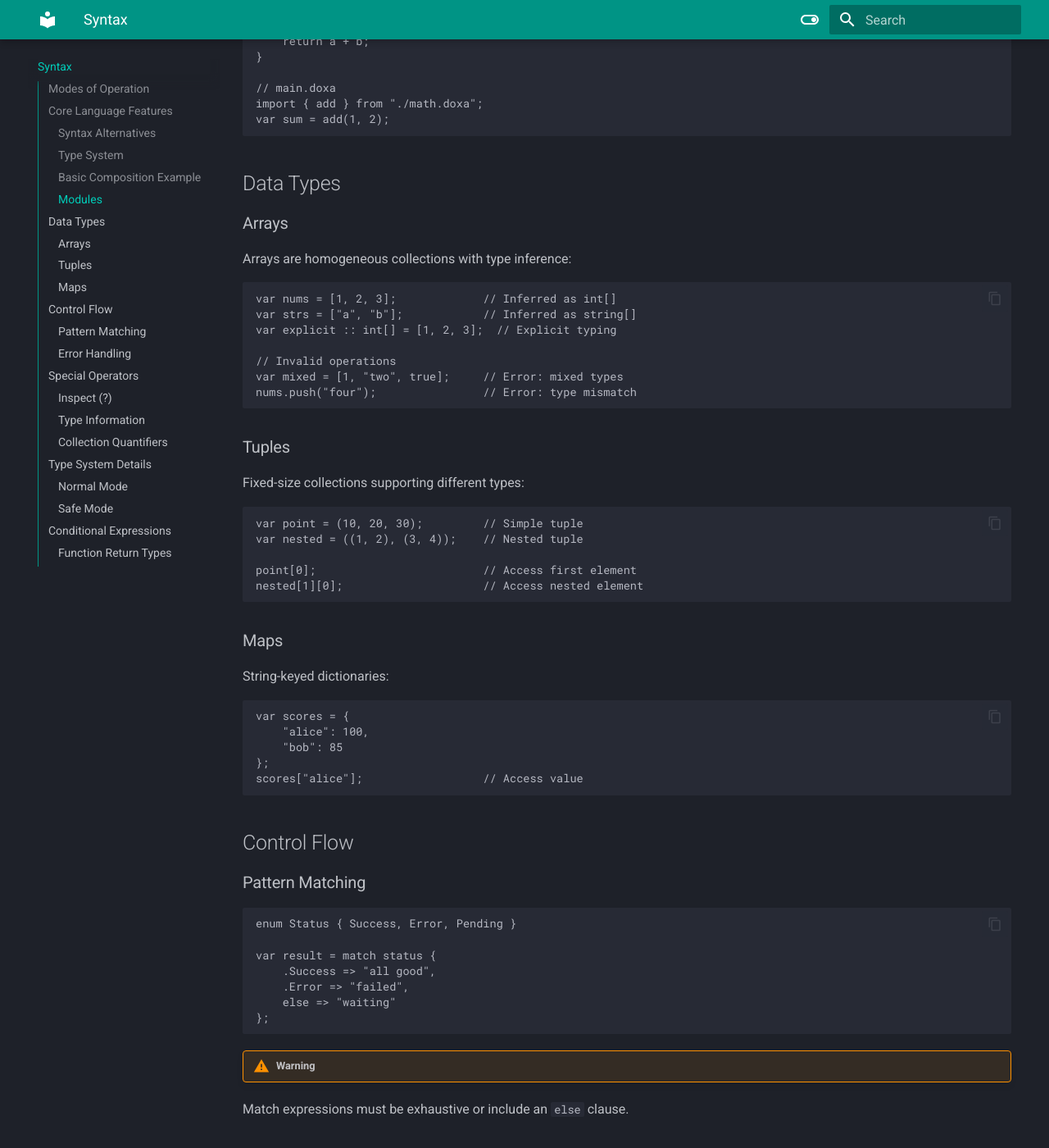
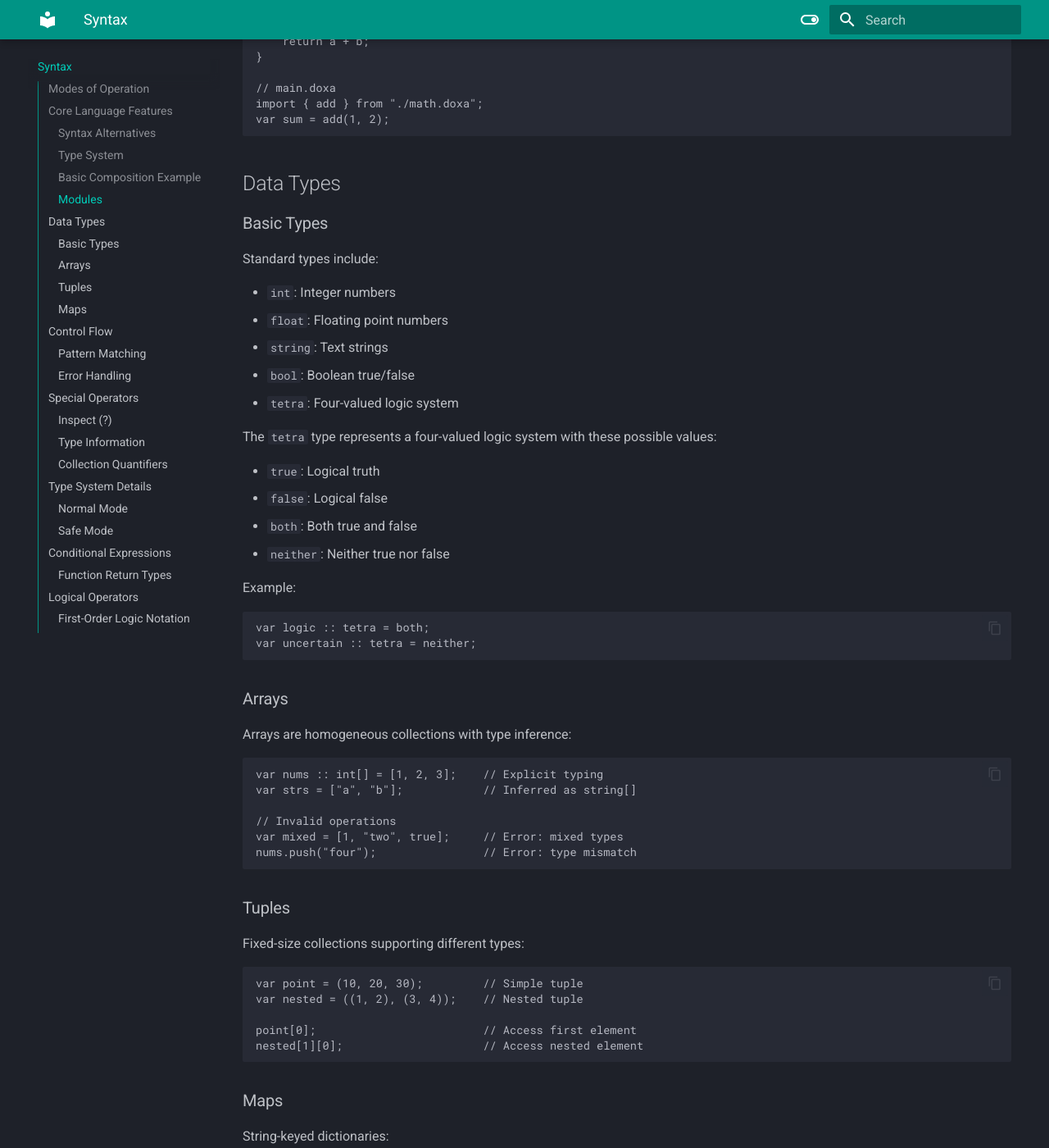
Before and after one commit to mirror-shades/doxa, an MkDocs documentation site: the page built from docs/syntax.md, in a window 1280 px wide and 1400 px high, scrolled down 1702 px. Shown: the whole window at 82% size. Built offline with MkDocs 1.6.1 and Material for MkDocs 9.7.7, drawn with Linux system fonts in a browser that asks for light colours; some of the changed text lies outside the part shown.

Commit message:
tetras can be created and compared with bools!

````diff
--- a/docs/syntax.md
+++ b/docs/syntax.md
@@ -70,14 +70,37 @@
 
 ## Data Types
 
+### Basic Types
+
+Standard types include:
+
+- `int`: Integer numbers
+- `float`: Floating point numbers
+- `string`: Text strings
+- `bool`: Boolean true/false
+- `tetra`: Four-valued logic system
+
+The `tetra` type represents a four-valued logic system with these possible values:
+
+- `true`: Logical truth
+- `false`: Logical false
+- `both`: Both true and false
+- `neither`: Neither true nor false
+
+Example:
+
+```doxa
+var logic :: tetra = both;
+var uncertain :: tetra = neither;
+```
+
 ### Arrays
 
 Arrays are homogeneous collections with type inference:
 
 ```doxa
-var nums = [1, 2, 3];             // Inferred as int[]
+var nums :: int[] = [1, 2, 3];    // Explicit typing
 var strs = ["a", "b"];            // Inferred as string[]
-var explicit :: int[] = [1, 2, 3];  // Explicit typing
 
 // Invalid operations
 var mixed = [1, "two", true];     // Error: mixed types
@@ -182,8 +205,8 @@
 ```doxa
 var x :: int;                   // Valid declaration
 var x = "two";                  // Error: needs type
-var x :: auto = 3.14;           // Type locked to float
-x = "five";                     // Error: type mismatch
+var x :: auto = 3.14;          // Type locked to float
+x = "five";                    // Error: type mismatch
 ```
 
 Explicit return type declarations are required:
@@ -241,3 +264,39 @@
     return a + b;
 }
 ```
+
+## Logical Operators
+
+### First-Order Logic Notation
+
+Doxa supports traditional first-order logic notation alongside standard programming syntax:
+
+| Symbol | Meaning     | Description                              |
+| ------ | ----------- | ---------------------------------------- |
+| `∃`    | Exists      | At least one element satisfies condition |
+| `∀`    | For all     | All elements satisfy condition           |
+| `¬`    | Not         | Logical negation                         |
+| `∧`    | And         | Logical AND                              |
+| `∨`    | Or          | Logical OR                               |
+| `↔`    | Equivalence | Logical equivalence (if and only if)     |
+| `⊕`    | XOR         | Exclusive OR                             |
+| `↑`    | NAND        | Not AND                                  |
+| `↓`    | NOR         | Not OR                                   |
+| `→`    | Implies     | Logical implication                      |
+
+Examples:
+
+```doxa
+const arr :: int[] = [1, 2, 3, 4, 5];
+// Quantifiers
+(∃x ∈ arr : x > 3)?;     // true
+(∀x ∈ arr : x > 3)?;     // false
+(¬∀x ∈ arr : x > 3)?;    // true
+
+// Logical operations
+(false ↔ false)?;        // true (equivalent)
+(true ⊕ true)?;         // false (XOR)
+(true ∧ false)?;        // false
+(true ∨ false)?;        // true
+(true → false)?;        // false
+```
````
Also changed, not shown: docs/index.md (+3 -3 lines), 7 other files.
